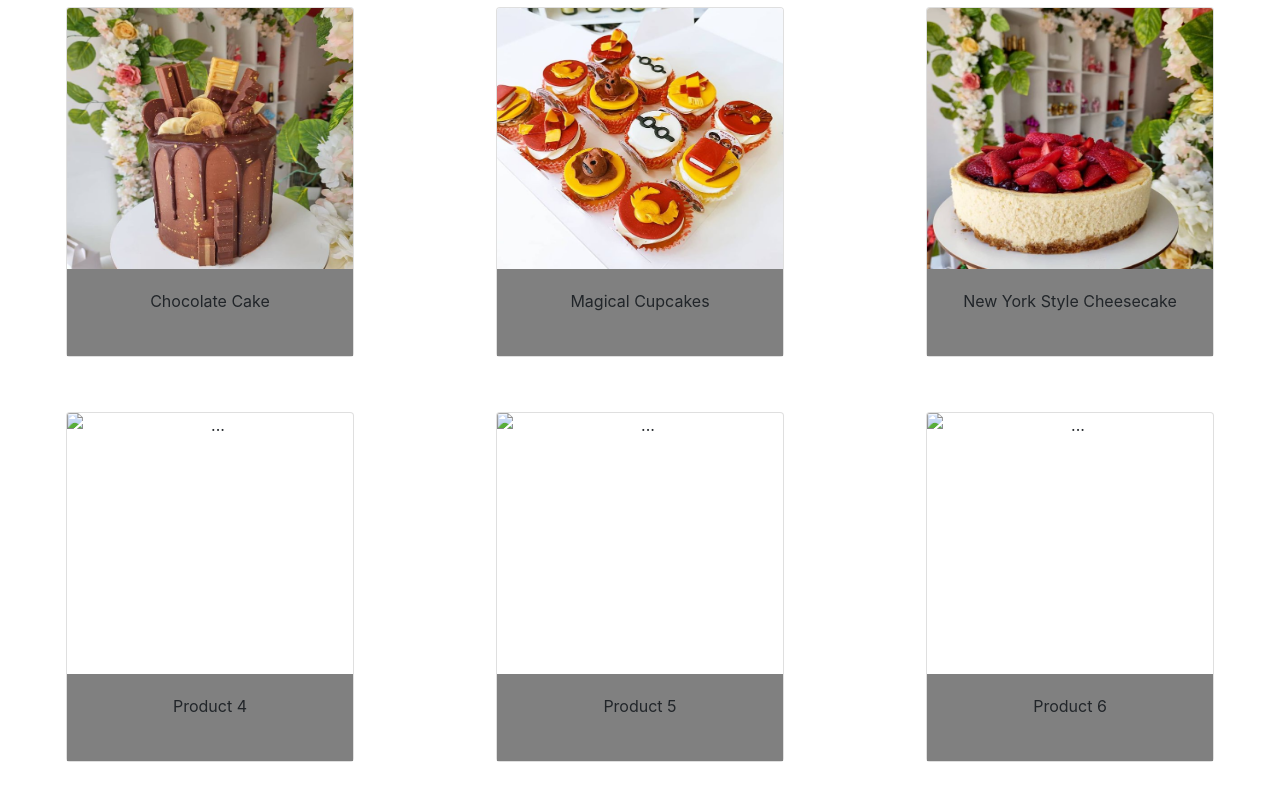
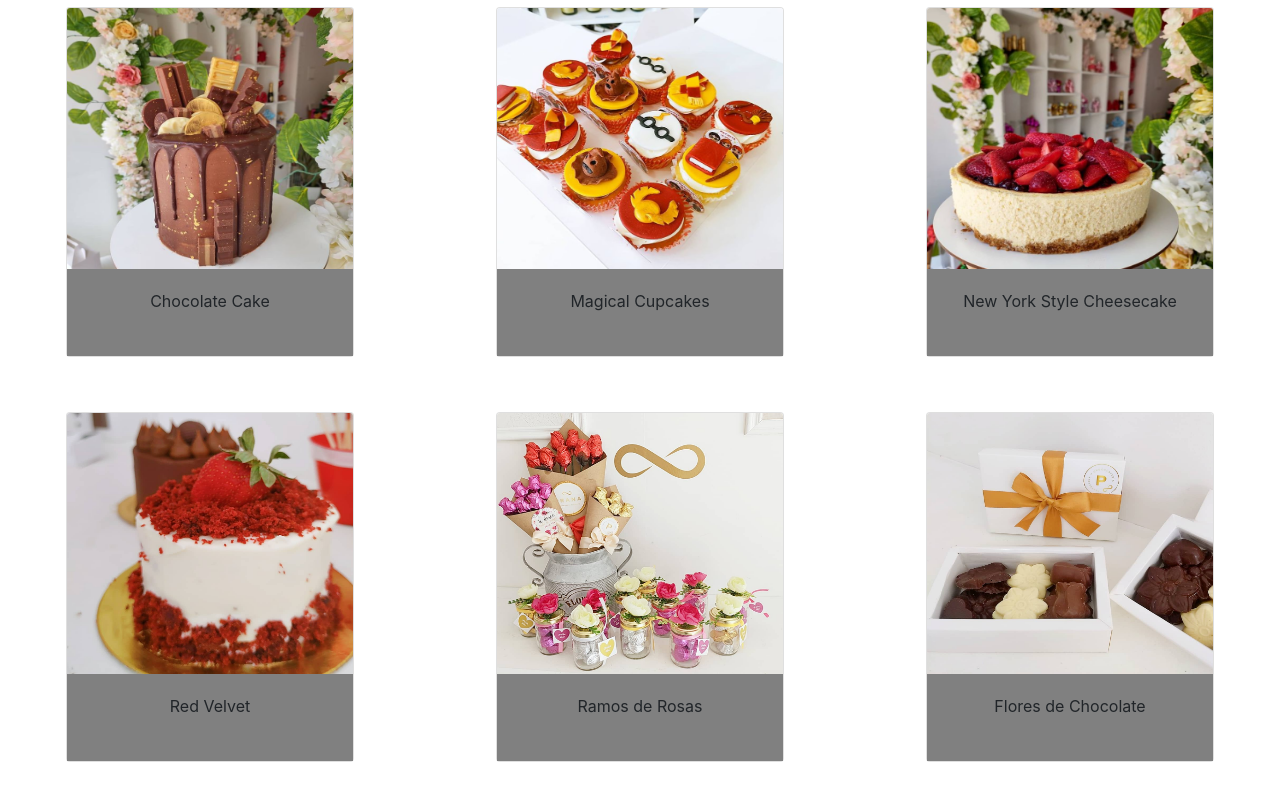
Before and after one commit to matias-humacata/prana-pasteleria, a plain HTML site: page index.html in a window 1280 px wide. Shown: the part 918-1718 px from the top of the page. Drawn offline with nearby package versions, Linux system fonts and the light colour scheme.

Commit message:
agregado de productos

```diff
--- a/index.html
+++ b/index.html
@@ -33,7 +33,7 @@
         <div class="collapse navbar-collapse" id="navbarNav">
           <ul class="navbar-nav">
             <li class="nav-item">
-              <a class="nav-link" href="#">Productos</a>
+              <a class="nav-link" href="#products">Productos</a>
             </li>
             <li class="nav-item">
               <a class="nav-link" href="#">Contacto</a>
@@ -145,21 +145,21 @@
           </div>
         </div>
         <div class="card zoom" style="width: 18rem;">
-          <img src="..." class="card-img-top" alt="...">
+          <img src="./assets/images/pranas_RedVelvet.jpg" class="card-img-top" alt="...">
           <div class="card-body">
-            <p class="card-text">Product 4</p>
+            <p class="card-text">Red Velvet</p>
           </div>
         </div>
         <div class="card zoom" style="width: 18rem;">
-          <img src="..." class="card-img-top" alt="...">
+          <img src="./assets/images/Ramos_de_Rosas.jpg" class="card-img-top" alt="...">
           <div class="card-body">
-            <p class="card-text">Product 5</p>
+            <p class="card-text">Ramos de Rosas</p>
           </div>
         </div>
         <div class="card zoom" style="width: 18rem;">
-          <img src="..." class="card-img-top" alt="...">
+          <img src="./assets/images/Flores_de_Chocolate.jpg" class="card-img-top" alt="...">
           <div class="card-body">
-            <p class="card-text">Product 6</p>
+            <p class="card-text">Flores de Chocolate</p>
           </div>
         </div>
       </div>
--- a/styles/styles.css
+++ b/styles/styles.css
@@ -274,11 +274,12 @@ nav > a {
   height: 75%;
 }
 
+/*Zoom:hover de imagenes*/
 .zoom{
   transition: transform 0.5s;
 }
 .zoom:hover{
 transform: scale(1.2);
+}
 
-
-}
+/*Hipervinculo de productos*/
```
Also changed, not shown: assets/images/Flores_de_Chocolate.jpg (added), assets/images/Ramos_de_Rosas.jpg (added), assets/images/pranas_RedVelvet.jpg (added).
